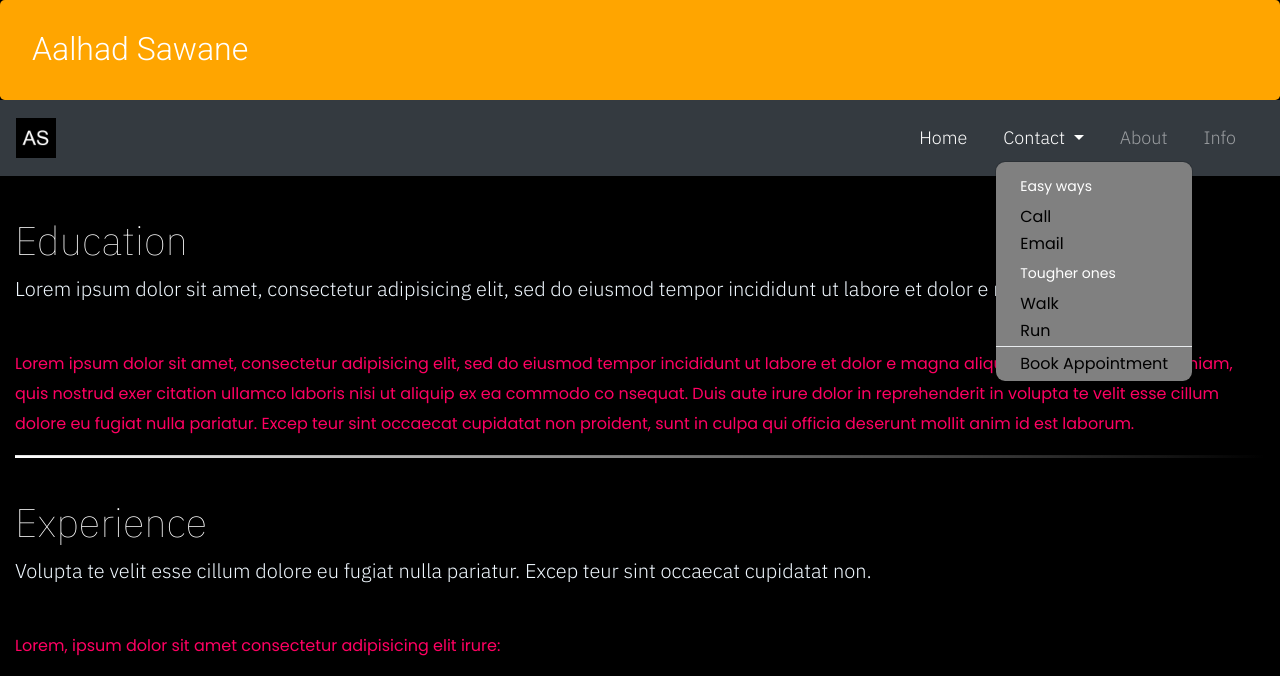
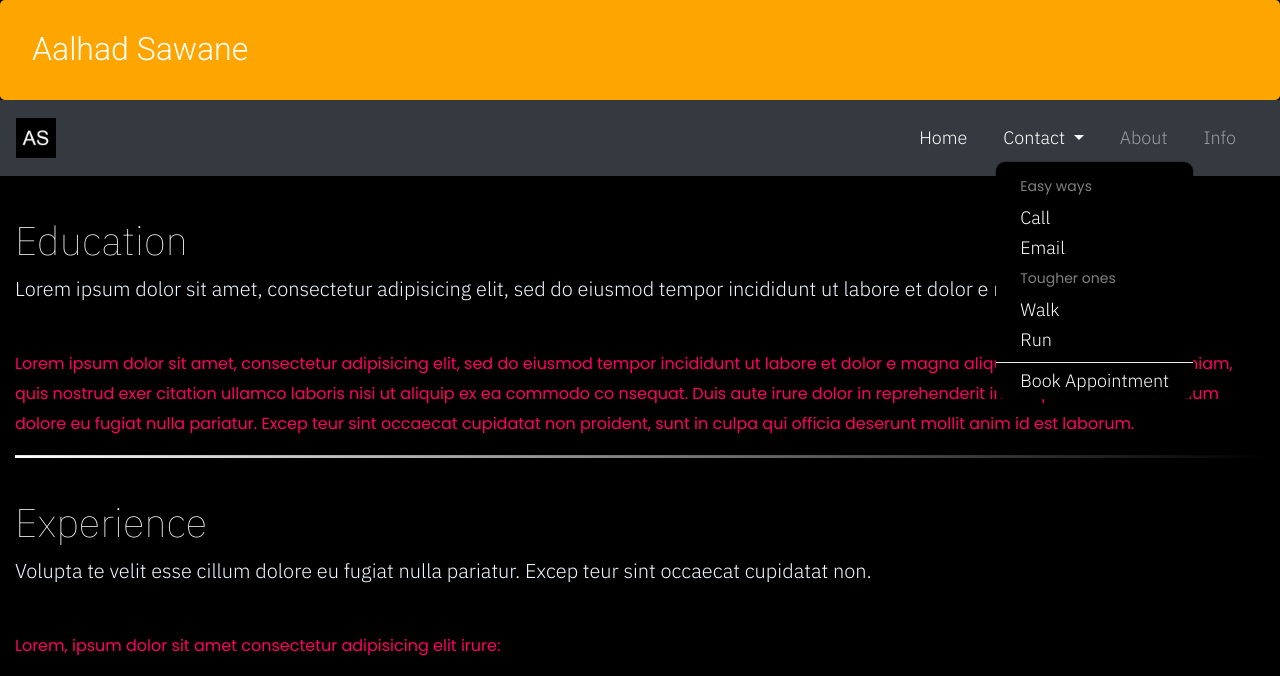
Before and after one commit to aalhadsawane/aalhadsawane.github.io, a plain HTML site: page index.html in a window 1280 px wide. Both pictures are taken after a click on the link "Contact". Shown: the top 676 px of the page. Drawn offline with nearby package versions, Linux system fonts and the light colour scheme.

Commit message:
Added different font

```diff
--- a/index.html
+++ b/index.html
@@ -17,6 +17,7 @@
 
     <link href="https://fonts.googleapis.com/css2?family=IBM+Plex+Sans:wght@100;200;300&family=Poppins:wght@400;500&family=Roboto+Condensed:wght@300&family=Roboto:wght@100;300&display=swap" rel="stylesheet">
 
+    <link href="https://fonts.googleapis.com/css2?family=IBM+Plex+Sans:wght@100;200;300;400;500;600;700&display=swap" rel="stylesheet">
 
     <script src="https://kit.fontawesome.com/a076d05399.js"></script>
 
--- a/style.css
+++ b/style.css
@@ -39,6 +39,11 @@ nav{
   font-size: large;
 }
 
+.dropdown-item{
+  font-family: 'IBM Plex Sans', sans-serif;
+  font-weight: 300;
+  font-size: large;
+}
 
 .navbar-toggler:focus{
   outline: none;
@@ -59,19 +64,19 @@ nav{
   font-family: 'Poppins', sans-serif;
   line-height: 1.2;
 
-  background-color: grey;
+  background-color: black;
 
   padding-bottom: 0;
   border-radius: 10px;
 }
 
 .dropdown-menu .dropdown-header{
-  color: white;
+  color: grey;
 }
 
 
 .dropdown-item{
-  color: black;
+  color: white;
 }
 
 @media (hover: none) and (pointer: coarse) {
@@ -337,7 +342,7 @@ footer p{
 
 .dropdown-divider{
 
-  margin-top: 0;
+  margin-top: 0.4rem;
   margin-bottom: 0;
 }
 #seperateditem{
```
